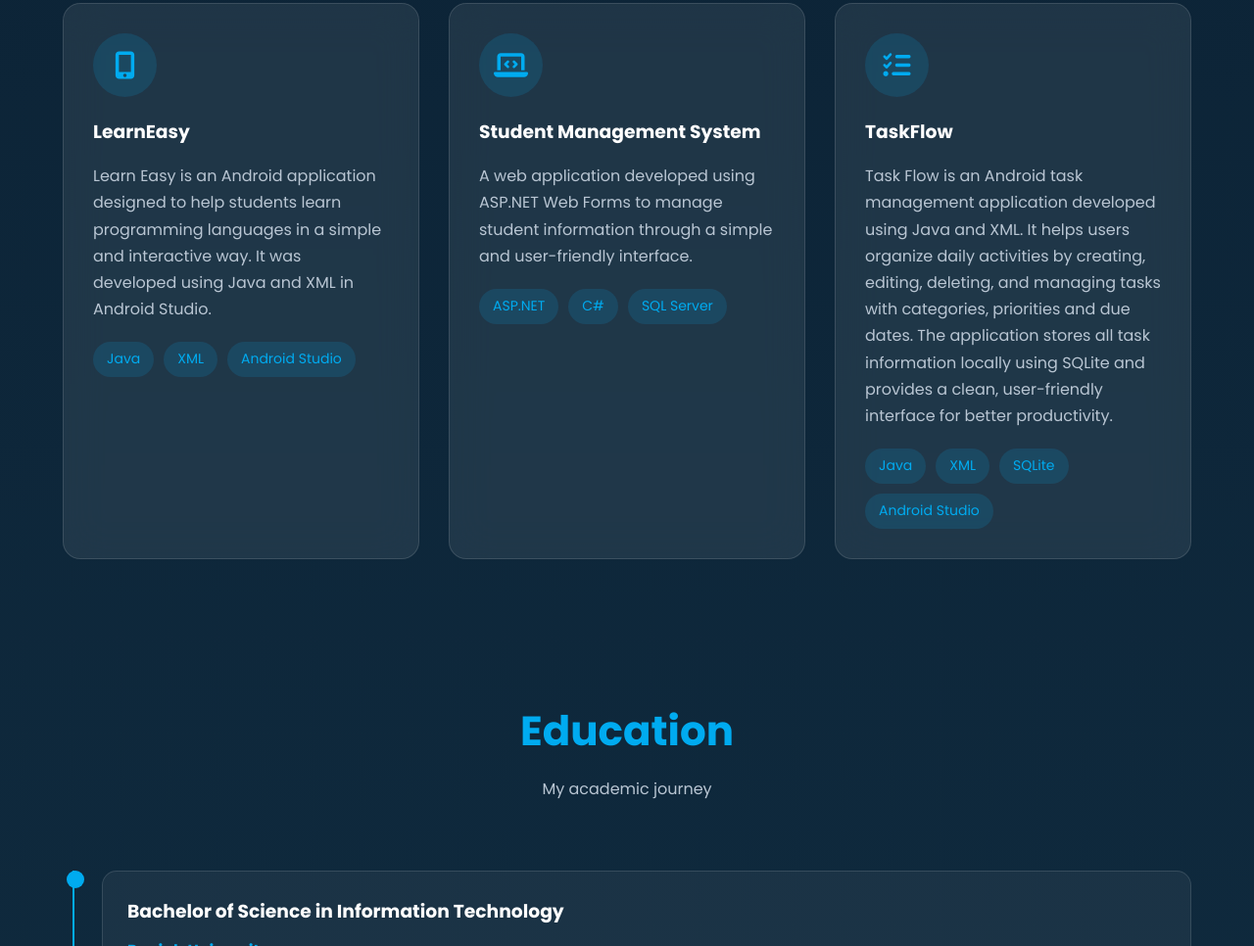
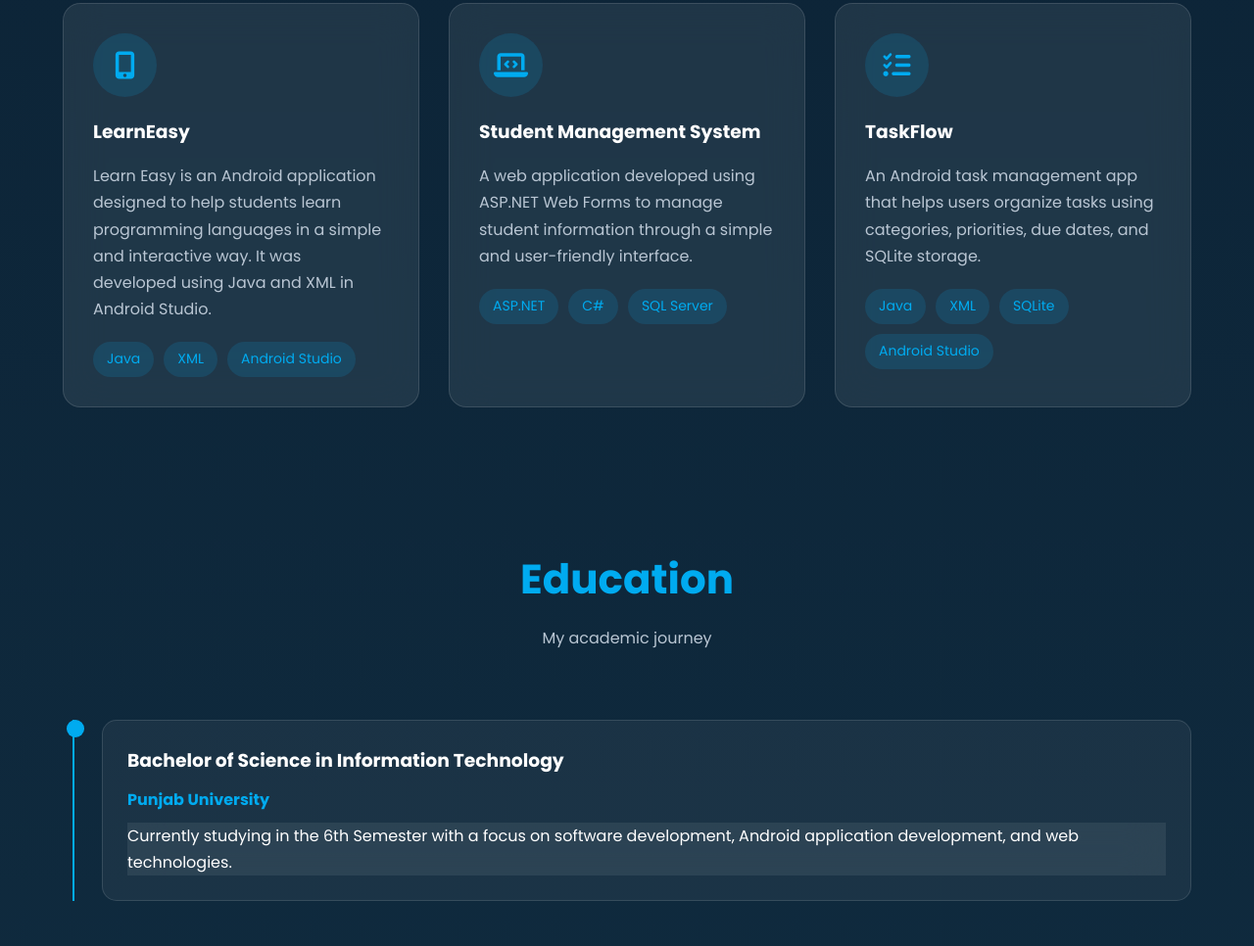
Before and after one commit to naveednawaz258/portfolio, a plain HTML site: page index.html in a window 1280 px wide. Shown: the part 2558-3524 px from the top of the page at 98% size. Drawn offline with Linux system fonts and the light colour scheme.

Commit message:
Update index.html

```diff
--- a/index.html
+++ b/index.html
@@ -251,12 +251,7 @@ content="width=device-width,initial-scale=1.0">
     <h3>TaskFlow</h3>
 
     <p>
-        Task Flow is an Android task management application developed
-        using Java and XML. It helps users organize daily activities by
-        creating, editing, deleting, and managing tasks with categories,
-        priorities and due dates. The application stores all
-        task information locally using SQLite and provides a clean,
-        user-friendly interface for better productivity.
+        An Android task management app that helps users organize tasks using categories, priorities, due dates, and SQLite storage.
     </p>
 
     <div class="tech-stack">
```
